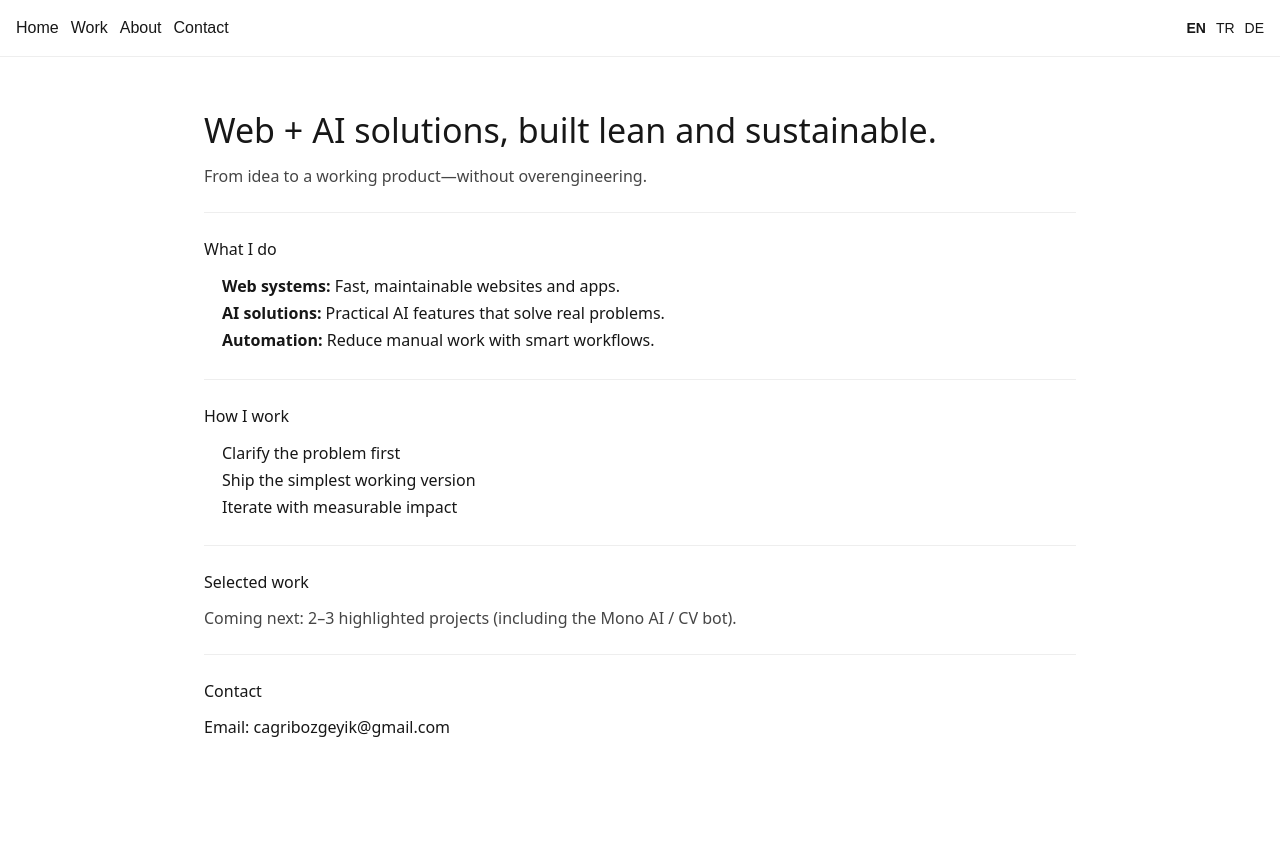
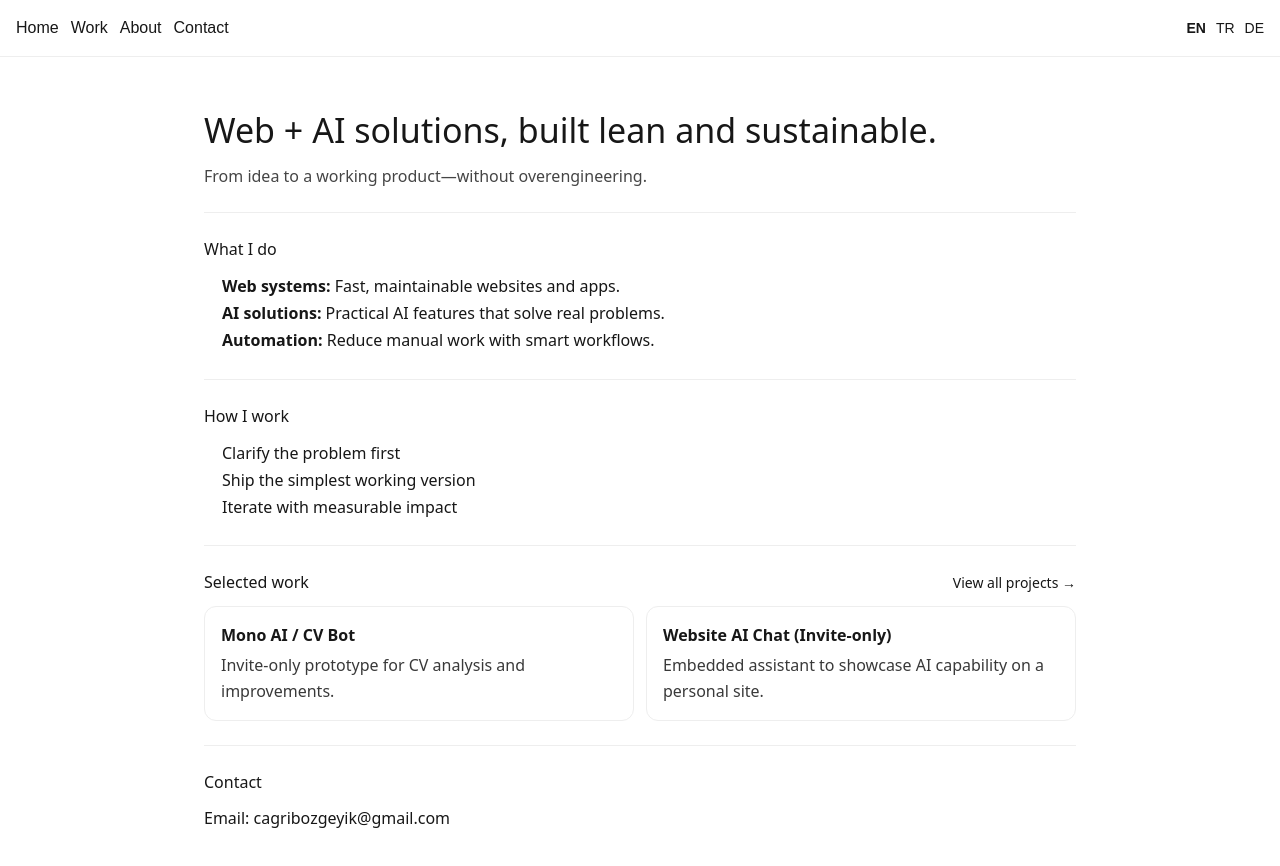
Before and after one commit to GemoCrypto/cagribozgeyik, a Next.js app: page /en in a window 1280 px wide. Shown: the top 866 px of the page. Before the commit the page ends 800 px from the top, so only its background shows below. Built offline with nearby package versions, Linux system fonts and the light colour scheme.

Commit message:
Add selected work cards to home page

```diff
--- a/app/[lang]/page.tsx
+++ b/app/[lang]/page.tsx
@@ -1,5 +1,6 @@
 "use client";
 
+import Link from "next/link";
 import { usePathname } from "next/navigation";
 
 function getLang(pathname: string) {
@@ -28,6 +29,11 @@ export default function Home() {
       how2: "Ship the simplest working version",
       how3: "Iterate with measurable impact",
       selected: "Selected work",
+      card1Title: "Mono AI / CV Bot",
+      card1Desc: "Invite-only prototype for CV analysis and improvements.",
+      card2Title: "Website AI Chat (Invite-only)",
+      card2Desc: "Embedded assistant to showcase AI capability on a personal site.",
+      viewAll: "View all projects →",
       cta: "Contact",
     },
     tr: {
@@ -45,6 +51,11 @@ export default function Home() {
       how2: "En basit çalışan versiyonu çıkarırım",
       how3: "Ölçülebilir etkiyle iterasyon yaparım",
       selected: "Seçili işler",
+      card1Title: "Mono AI / CV Bot",
+      card1Desc: "CV analiz ve iyileştirme için davetli prototip.",
+      card2Title: "Web Sitesi AI Chat (Davetli)",
+      card2Desc: "Kişisel sitede AI yetkinliğini gösteren gömülü asistan.",
+      viewAll: "Tüm projeler →",
       cta: "İletişim",
     },
     de: {
@@ -62,11 +73,26 @@ export default function Home() {
       how2: "Einfachste funktionierende Version liefern",
       how3: "Iterieren mit messbarem Effekt",
       selected: "Ausgewaehlte Projekte",
+      card1Title: "Mono AI / CV Bot",
+      card1Desc: "Invite-only Prototyp fuer CV-Analyse und Verbesserungen.",
+      card2Title: "Website KI-Chat (Invite-only)",
+      card2Desc: "Eingebetteter Assistent als KI-Showcase auf der Website.",
+      viewAll: "Alle Projekte →",
       cta: "Kontakt",
     },
   } as const;
 
   const c = copy[lang];
+  const workHref = `/${lang}/work`;
+
+  const cardStyle: React.CSSProperties = {
+    border: "1px solid #eee",
+    borderRadius: 12,
+    padding: 16,
+    textDecoration: "none",
+    color: "inherit",
+    display: "block",
+  };
 
   return (
     <main style={{ padding: 24, fontFamily: "system-ui", maxWidth: 920, margin: "0 auto" }}>
@@ -78,9 +104,15 @@ export default function Home() {
       <section style={{ padding: "24px 0", borderTop: "1px solid #eee" }}>
         <h2 style={{ margin: "0 0 12px" }}>{c.what}</h2>
         <ul style={{ margin: 0, paddingLeft: 18, lineHeight: 1.7 }}>
-          <li><b>{c.what1}:</b> {c.what1s}</li>
-          <li><b>{c.what2}:</b> {c.what2s}</li>
-          <li><b>{c.what3}:</b> {c.what3s}</li>
+          <li>
+            <b>{c.what1}:</b> {c.what1s}
+          </li>
+          <li>
+            <b>{c.what2}:</b> {c.what2s}
+          </li>
+          <li>
+            <b>{c.what3}:</b> {c.what3s}
+          </li>
         </ul>
       </section>
 
@@ -94,10 +126,24 @@ export default function Home() {
       </section>
 
       <section style={{ padding: "24px 0", borderTop: "1px solid #eee" }}>
-        <h2 style={{ margin: "0 0 12px" }}>{c.selected}</h2>
-        <p style={{ margin: 0, opacity: 0.8 }}>
-          Coming next: 2–3 highlighted projects (including the Mono AI / CV bot).
-        </p>
+        <div style={{ display: "flex", alignItems: "baseline", justifyContent: "space-between", gap: 12 }}>
+          <h2 style={{ margin: "0 0 12px" }}>{c.selected}</h2>
+          <Link href={workHref} style={{ fontSize: 14 }}>
+            {c.viewAll}
+          </Link>
+        </div>
+
+        <div style={{ display: "grid", gap: 12, gridTemplateColumns: "repeat(auto-fit, minmax(260px, 1fr))" }}>
+          <Link href={workHref} style={cardStyle}>
+            <div style={{ fontWeight: 700, marginBottom: 6 }}>{c.card1Title}</div>
+            <div style={{ opacity: 0.85, lineHeight: 1.6 }}>{c.card1Desc}</div>
+          </Link>
+
+          <Link href={workHref} style={cardStyle}>
+            <div style={{ fontWeight: 700, marginBottom: 6 }}>{c.card2Title}</div>
+            <div style={{ opacity: 0.85, lineHeight: 1.6 }}>{c.card2Desc}</div>
+          </Link>
+        </div>
       </section>
 
       <section style={{ padding: "24px 0", borderTop: "1px solid #eee" }}>
```
